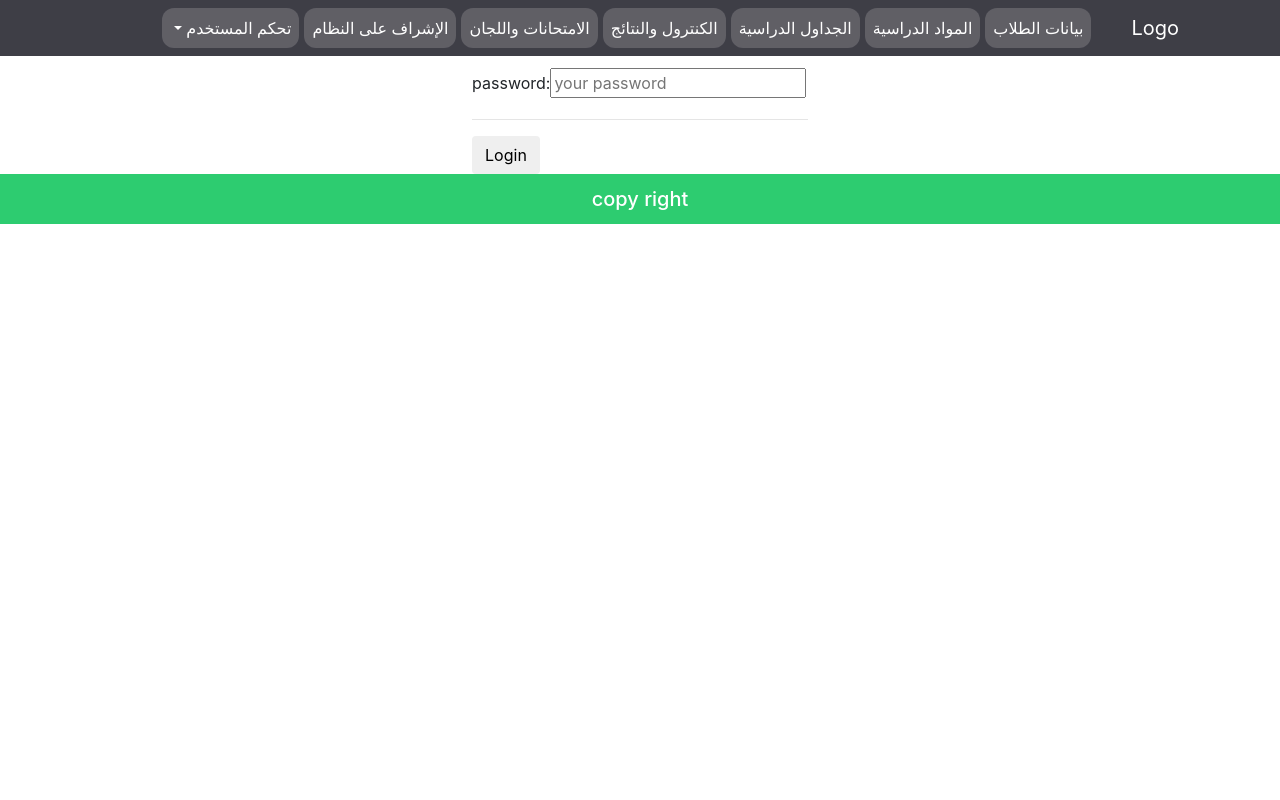
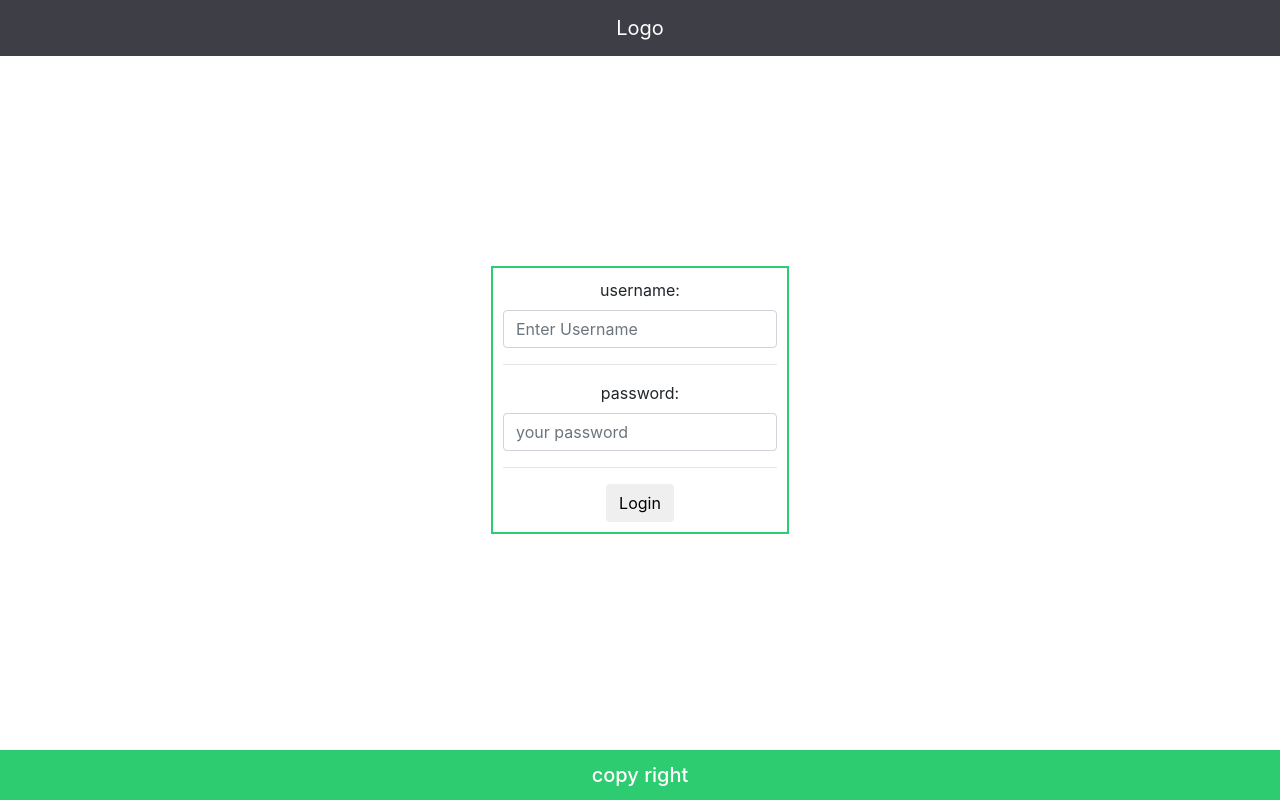
Before and after one commit to Mahmoud-Mohamed-Elgamily/graduation-project, a Django app: page /accounts/login/ in a window 1280 px wide. Run offline with Django 3.2, Linux system fonts and the light colour scheme; some libraries are stand-ins or nearby versions.

Commit message:
updating login page

```diff
--- a/static/UCMS/style.css
+++ b/static/UCMS/style.css
@@ -174,7 +174,20 @@ h1 span {
 }
 
 div#login form {
-  display: table;
-  margin: auto auto;
+  position: absolute;
+  left: 50%;
+  top: 50%;
+  -webkit-transform: translate(-50%, -50%);
+  transform: translate(-50%, -50%);
+  outline: 2px solid #2dcc70;
+  outline-offset: 10px;
+  text-align: center;
+}
+
+footer#loginfooter {
+  position: absolute;
+  bottom: 0;
+  right: 0;
+  left: 0;
 }
 /*# sourceMappingURL=style.css.map */
--- a/static/UCMS/style.scss
+++ b/static/UCMS/style.scss
@@ -210,6 +210,18 @@ h1 {
 }
 
 div#login form{
-  display: table;
-  margin: auto auto;
+  position: absolute;
+  left: 50%;
+  top: 50%;
+  -webkit-transform: translate(-50%, -50%);
+  transform: translate(-50%, -50%);
+  outline: 2px solid #2dcc70;
+  outline-offset: 10px;
+  text-align: center;
 }
+footer#loginfooter{
+  position: absolute;
+  bottom: 0;
+  right: 0;
+  left: 0;
+}
--- a/templates/login.html
+++ b/templates/login.html
@@ -18,44 +18,11 @@
 
 <body>
     <nav class="navbar fixed-top navbar-expand-lg navbar-light bg-light">
-        <div class="container">
-            <a class="navbar-brand" href="{% url 'accounts:home' %}">Logo</a>
+        <div class="container text-center">
+            <a class="navbar-brand text-cener" href="{% url 'accounts:home' %}" style="transform: translate(50%);margin-right: 50%;">Logo</a>
             <button class="navbar-toggler" type="button" data-toggle="collapse" data-target="#navbarNavDropdown" aria-controls="navbarNavDropdown" aria-expanded="false" aria-label="Toggle navigation">
                 <span class="navbar-toggler-icon"></span>
             </button>
-            <div class="collapse navbar-collapse" id="navbarNavDropdown">
-                <ul class="navbar-nav">
-                <li class="nav-item {% if data == 'true' %}active{% endif %}">
-                    <a class="nav-link" href="{% url 'doctor:student_data' %}">بيانات الطلاب</a>
-                </li>
-                <li class="nav-item {% if subject == 'true' %}active{% endif %}">
-                    <a class="nav-link" href="{% url 'doctor:subjects' %}">المواد الدراسية</a>
-                </li>
-                <li class="nav-item {% if table == 'true' %}active{% endif %}">
-                    <a class="nav-link" href="{% url 'doctor:tbl' %}">الجداول الدراسية</a>
-                </li>
-                <li class="nav-item {% if results == 'true' %}active{% endif %}">
-                    <a class="nav-link" href="{% url 'doctor:results' %}">الكنترول والنتائج</a>
-                </li>
-                <li class="nav-item {% if exams == 'true' %}active{% endif %}">
-                    <a class="nav-link" href="{% url 'doctor:exams' %}">الامتحانات واللجان</a>
-                </li>
-
-                <li class="nav-item {% if monitor == 'true' %}active{% endif %}">
-                    <a class="nav-link" href="{% url 'doctor:monitor' %}">الإشراف على النظام</a>
-                </li>
-                <li class="nav-item dropdown">
-                    <a class="nav-link dropdown-toggle" href="#" id="navbarDropdownMenuLink" role="button" data-toggle="dropdown" aria-haspopup="true" aria-expanded="false">
-                    تحكم المستخدم
-                    </a>
-                    <div class="dropdown-menu" aria-labelledby="navbarDropdownMenuLink">
-                    <a class="dropdown-item" href="{% url 'doctor:profile' %}">الصفحة الشخصية</a>
-                    <a class="dropdown-item" href="{% url 'doctor:mail' %}">الايميل الداخلي</a>
-                    <a class="dropdown-item" href="{% url 'accounts:login' %}">تسجيل الخروج</a>
-                    </div>
-                </li>
-                </ul>
-            </div>
         </div>
     </nav>
 
@@ -65,13 +32,13 @@
     <p class="class3">your username and password didn't match please try again. </p>
     <hr>
     {% endif %}
-    <form  method="post">
+    <form  method="post" class="form-group">
       {% csrf_token %}
       <label for="username">username:</label>
-      <input  type="text" name="username" placeholder="Enter Username">
+      <input class="form-control" type="text" name="username" placeholder="Enter Username">
       <hr>
       <label for="password">password:</label>
-      <input type="password" name="password" placeholder="your password">
+      <input class="form-control" type="password" name="password" placeholder="your password">
 
       {% if request.GET.next %}
       <input type="hidden" name="next" value="{{ request.GET.next }}">
@@ -83,10 +50,10 @@
     </form>
   </div>
 
+  <footer id="loginfooter">
+      <h5>copy right</h5>
+  </footer>
 
-    <footer>
-        <h5>copy right</h5>
-    </footer>
     <!-- Optional JavaScript -->
     <!-- jQuery first, then Popper.js, then Bootstrap JS -->
     <script src="https://code.jquery.com/jquery-3.3.1.slim.min.js" integrity="sha384-q8i/X+965DzO0rT7abK41JStQIAqVgRVzpbzo5smXKp4YfRvH+8abtTE1Pi6jizo"
```
Also changed, not shown: 1 other file.
